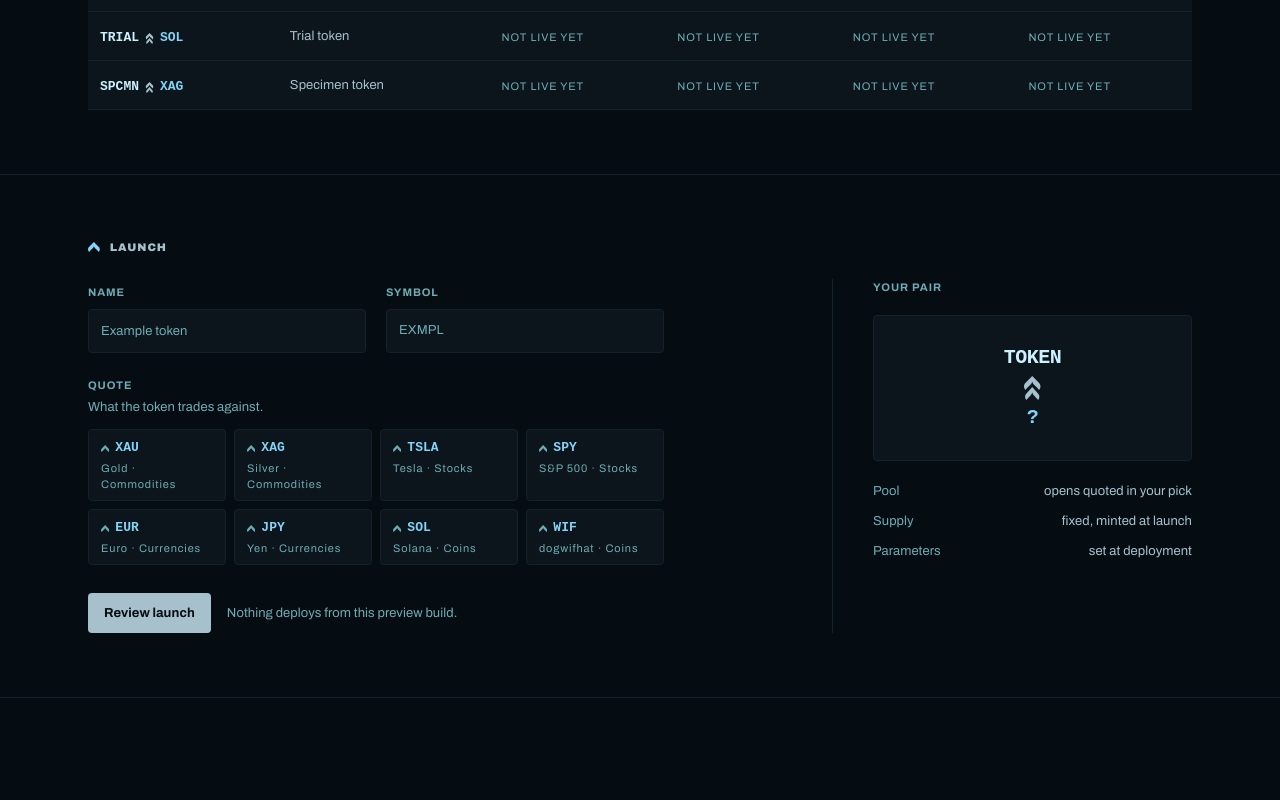
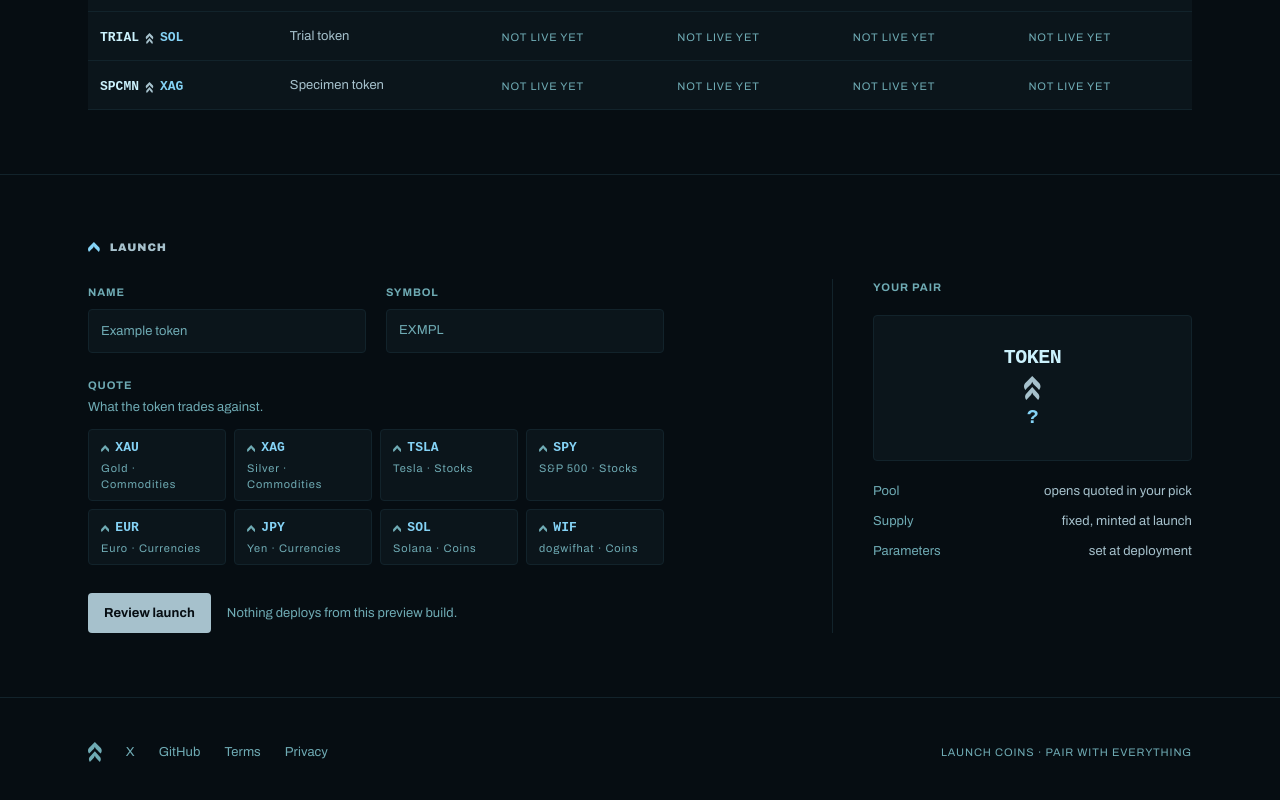
Before and after one commit to sThinkfundao/sThink-ecosystem, a React (Vite) app: page / in a window 1280 px wide. Shown: the part 1120-1920 px from the top of the page. Before the commit the page ends 1818 px from the top, so only its background shows below. Built offline with nearby package versions, Linux system fonts and the light colour scheme; a web font is replaced by a local one.

Commit message:
Add footer with legal stubs

```diff
--- a/src/App.tsx
+++ b/src/App.tsx
@@ -3,6 +3,7 @@ import Header from "./features/header/Header.tsx";
 import Hero from "./features/hero/Hero.tsx";
 import TokenIndex from "./features/tokens/TokenIndex.tsx";
 import LaunchSection from "./features/launch/LaunchSection.tsx";
+import Footer from "./features/footer/Footer.tsx";
 import WalletModal, { type WalletName } from "./features/wallet/WalletModal.tsx";
 
 export default function App() {
@@ -20,6 +21,7 @@ export default function App() {
         <TokenIndex />
         <LaunchSection />
       </main>
+      <Footer />
       <WalletModal
         open={walletOpen}
         connectedAs={connectedAs}
--- /dev/null
+++ b/src/features/footer/Footer.tsx
@@ -0,0 +1,95 @@
+import { useState } from "react";
+import { ChevronMark } from "../../brand/Chevron.tsx";
+import Modal from "../../components/Modal.tsx";
+import Button from "../../components/Button.tsx";
+import { external, isSet } from "../../config.ts";
+
+type LegalDoc = "terms" | "privacy";
+
+const LEGAL: Record<LegalDoc, { title: string; paragraphs: string[] }> = {
+  terms: {
+    title: "Terms of use",
+    paragraphs: [
+      "sThink is an interface for launching and browsing tokens on Solana. It does not custody funds, execute trades on your behalf, or give financial advice.",
+      "Tokens launched through the platform are created by their launchers, not by sThink. A pairing is a market structure, not an endorsement of either side of the pair.",
+      "Market data is read from public sources and can lag or be wrong. Verify anything that matters against the chain.",
+      "Final terms ship with deployment. Until then this build creates nothing on chain and holds nothing of yours.",
+    ],
+  },
+  privacy: {
+    title: "Privacy",
+    paragraphs: [
+      "This site keeps no accounts, sets no tracking cookies, and stores nothing you type beyond the current page session.",
+      "Market data requests go to the DexScreener public API; those requests carry your IP address, as any web request does.",
+      "A full policy ships with deployment.",
+    ],
+  },
+};
+
+export default function Footer() {
+  const [doc, setDoc] = useState<LegalDoc | null>(null);
+  const open = doc ? LEGAL[doc] : null;
+
+  return (
+    <footer className="mx-auto flex max-w-6xl flex-wrap items-center gap-x-6 gap-y-3 px-4 py-10 sm:px-6">
+      <ChevronMark className="h-5 w-auto text-teal" />
+      <nav aria-label="External links" className="flex flex-wrap items-center gap-x-6 gap-y-2">
+        {isSet(external.social.x) && (
+          <a
+            href={external.social.x}
+            target="_blank"
+            rel="noopener noreferrer"
+            className="hit py-1 text-ui text-teal transition-colors hover:text-ice"
+          >
+            X
+          </a>
+        )}
+        {isSet(external.repo) && (
+          <a
+            href={external.repo}
+            target="_blank"
+            rel="noopener noreferrer"
+            className="hit py-1 text-ui text-teal transition-colors hover:text-ice"
+          >
+            GitHub
+          </a>
+        )}
+        <button
+          type="button"
+          onClick={() => setDoc("terms")}
+          className="hit py-1 text-ui text-teal transition-colors hover:text-ice"
+        >
+          Terms
+        </button>
+        <button
+          type="button"
+          onClick={() => setDoc("privacy")}
+          className="hit py-1 text-ui text-teal transition-colors hover:text-ice"
+        >
+          Privacy
+        </button>
+      </nav>
+      <p className="ml-auto text-label uppercase text-teal">Launch coins · pair with everything</p>
+
+      <Modal open={doc !== null} onClose={() => setDoc(null)} labelledBy="legal-title">
+        {open && (
+          <div className="p-5">
+            <h2 id="legal-title" className="text-title font-bold text-ice">
+              {open.title}
+            </h2>
+            <div className="mt-4 space-y-3">
+              {open.paragraphs.map((text) => (
+                <p key={text.slice(0, 24)} className="text-ui text-steel">
+                  {text}
+                </p>
+              ))}
+            </div>
+            <Button onClick={() => setDoc(null)} className="mt-5 w-full">
+              Close
+            </Button>
+          </div>
+        )}
+      </Modal>
+    </footer>
+  );
+}
```
Also changed, not shown: 1 other file (tests, documents, lock files or other folders).
